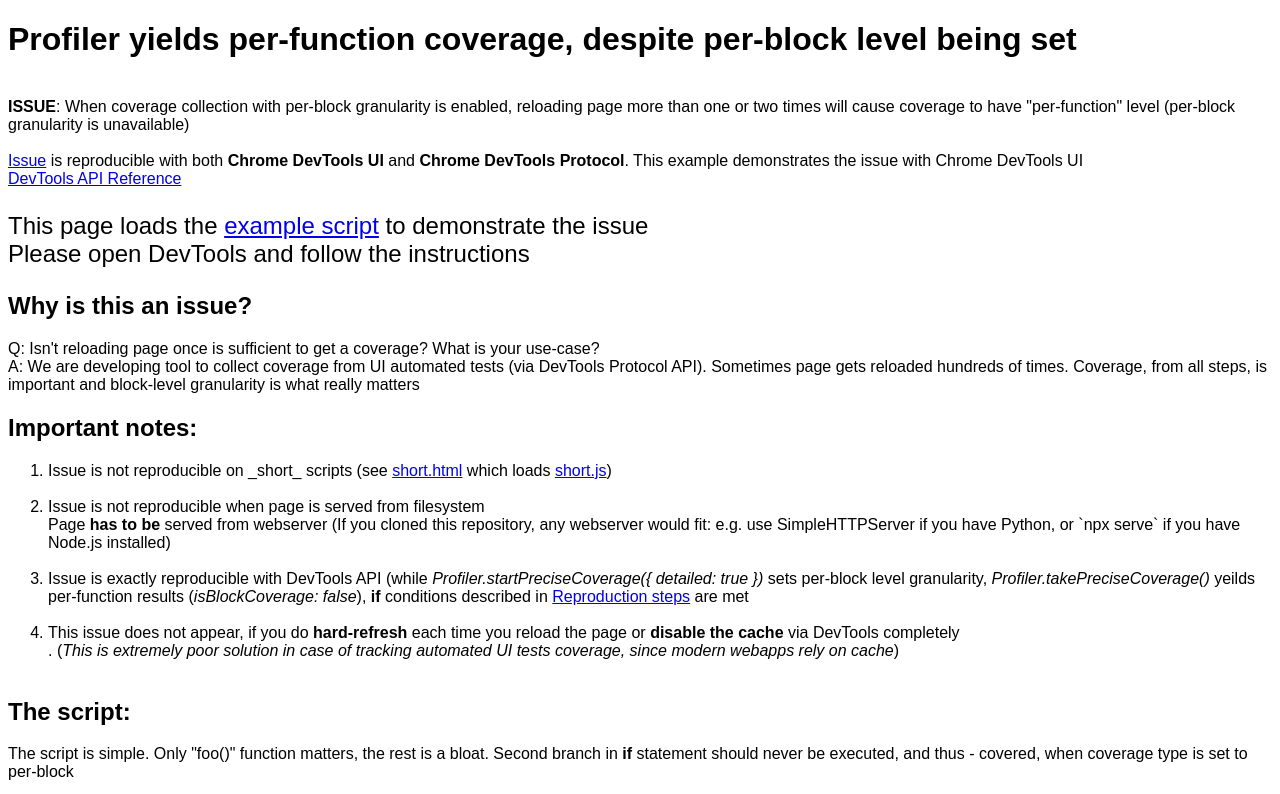
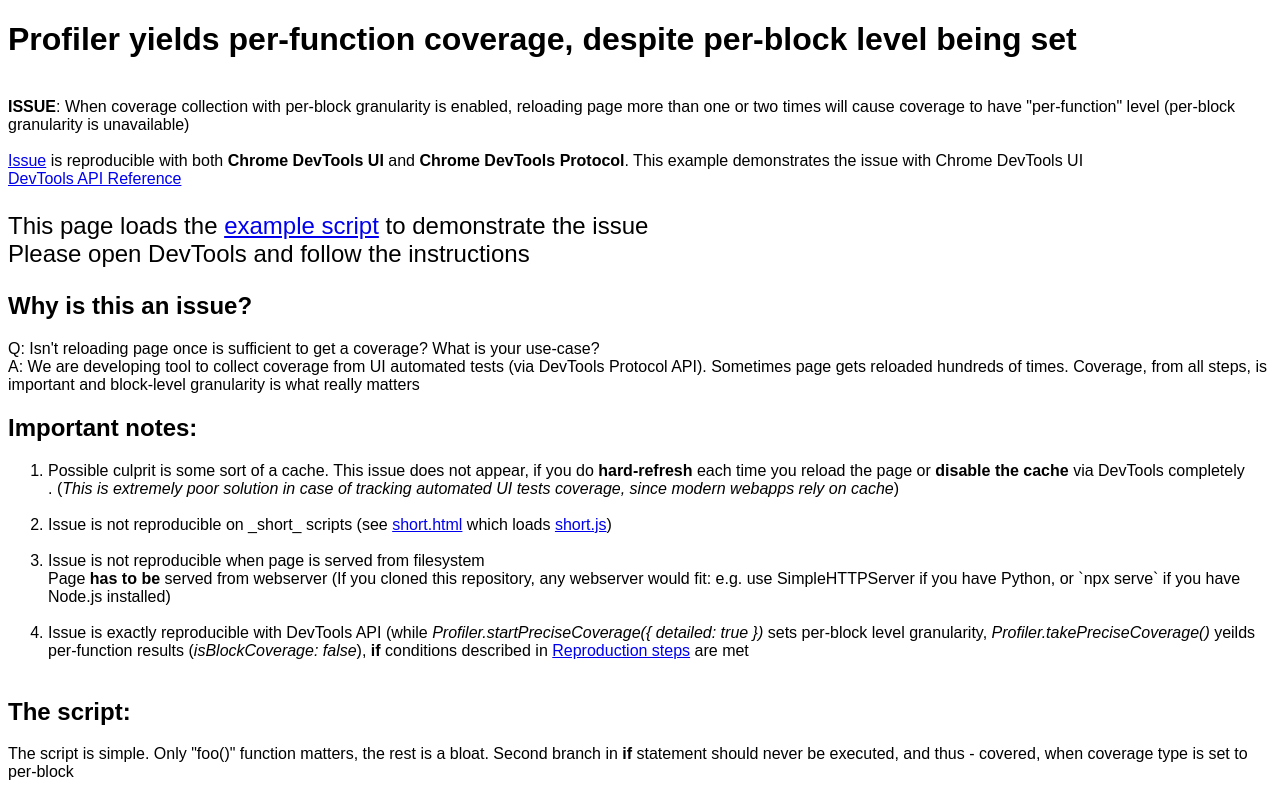
Before and after one commit to RomanDavlyatshin/chrome-per-block-coverage-issue-repro-example, a plain HTML site: page index.html in a window 1280 px wide. Shown: the top 794 px of the page. Drawn offline with Linux system fonts and the light colour scheme.

Commit message:
move note on cache forward

```diff
--- a/index.html
+++ b/index.html
@@ -28,6 +28,10 @@
       <h2> Important notes: </h2>
       <ol>
         <li>
+          Possible culprit is some sort of a cache. This issue does not appear, if you do <b>hard-refresh</b> each time you reload the page or <b>disable the cache</b> via DevTools completely</br>. (<i>This is extremely poor solution in case of tracking automated UI tests coverage, since modern webapps rely on cache</a></i>)
+        </li>
+        </br>
+        <li>
           Issue is not reproducible on _short_ scripts (see <a href="./short.html">short.html</a> which loads <a href="./short.js">short.js</a>)</br>
         </li>
         </br>
@@ -38,10 +42,6 @@
         </br>
         <li>
           Issue is exactly reproducible with DevTools API (while <i>Profiler.startPreciseCoverage({ detailed: true })</i> sets per-block level granularity,  <i>Profiler.takePreciseCoverage()</i> yeilds per-function results (<i>isBlockCoverage: false</i>), <b>if</b> conditions described in <a href="#repro-steps">Reproduction steps</a> are met
-        </li>
-        </br>
-        <li>
-          This issue does not appear, if you do <b>hard-refresh</b> each time you reload the page or <b>disable the cache</b> via DevTools completely</br>. (<i>This is extremely poor solution in case of tracking automated UI tests coverage, since modern webapps rely on cache</a></i>)
         </li>
         </br>
       </ol>
```
